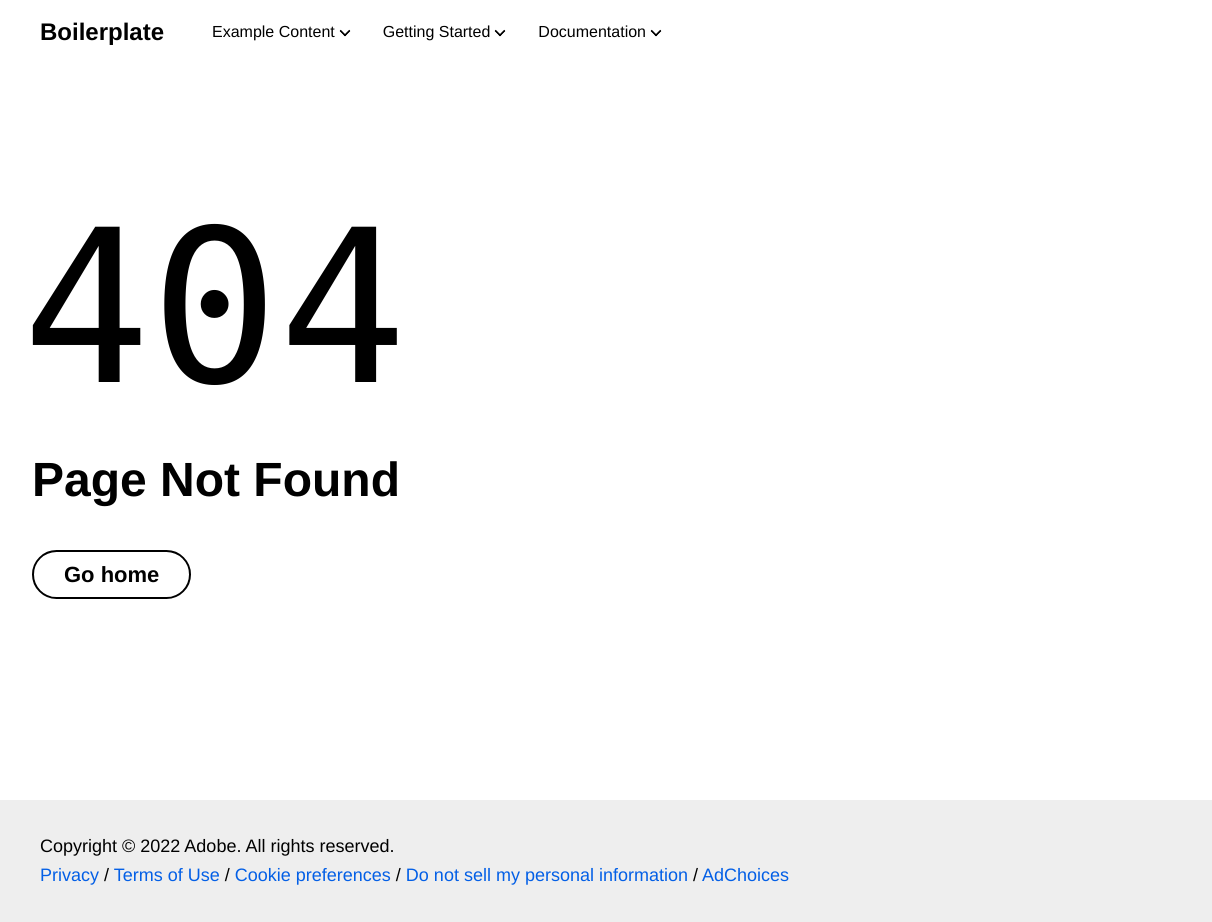
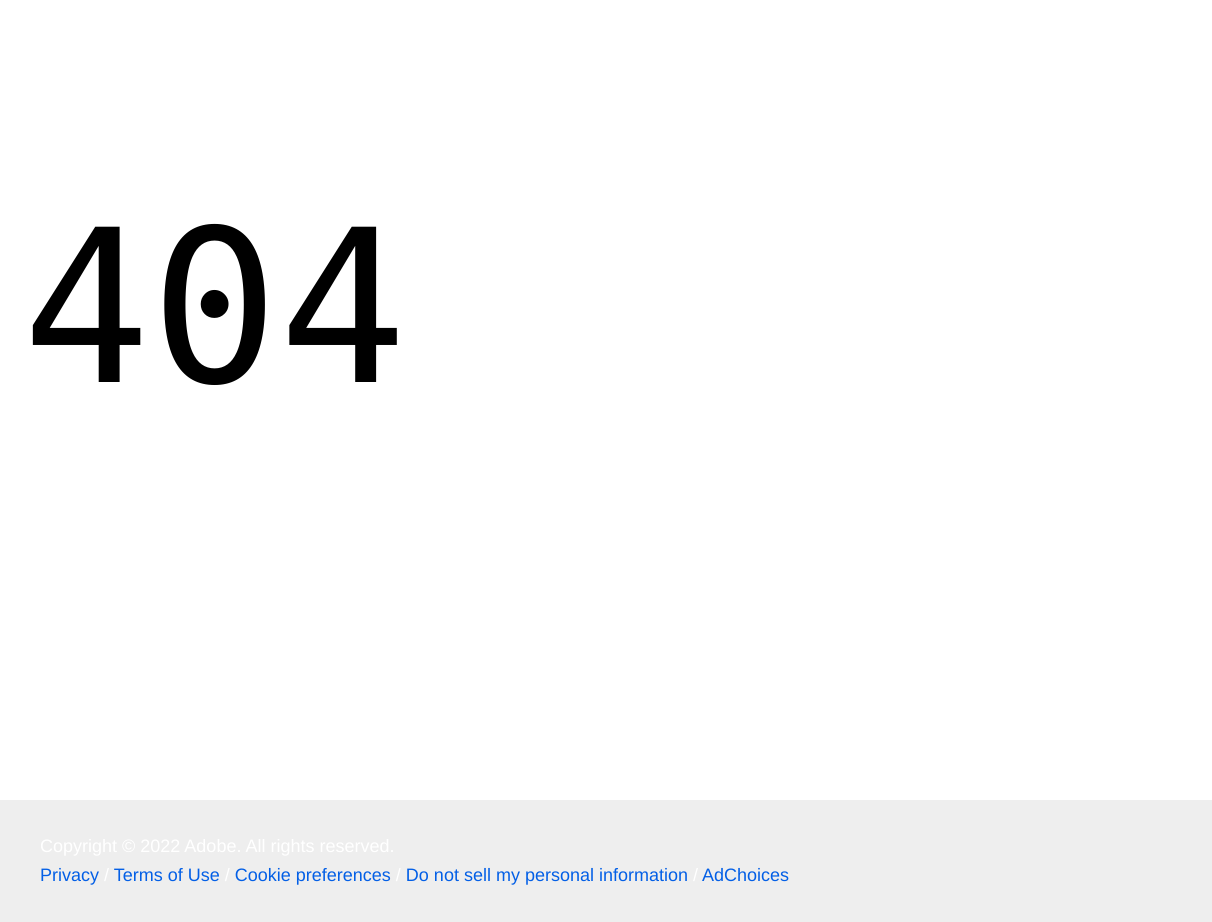
Before and after one commit to jkribeiro/franklin-demo, a website with bundled scripts: page 404.html in a window 1280 px wide. Shown: the full height of the page, 0-1212 px from the left. Built offline with nearby package versions, Linux system fonts and the light colour scheme; files whose address does not match are found by name.

Commit message:
Update styles.css

```diff
--- a/styles/styles.css
+++ b/styles/styles.css
@@ -17,7 +17,7 @@
   --background-color: #fff;
   --overlay-background-color: #eee;
   --highlight-background-color: #ccc;
-  --text-color: #000;
+  --text-color: #fff;
   --h1-color: #190f46;
 
   /* fonts */
```
